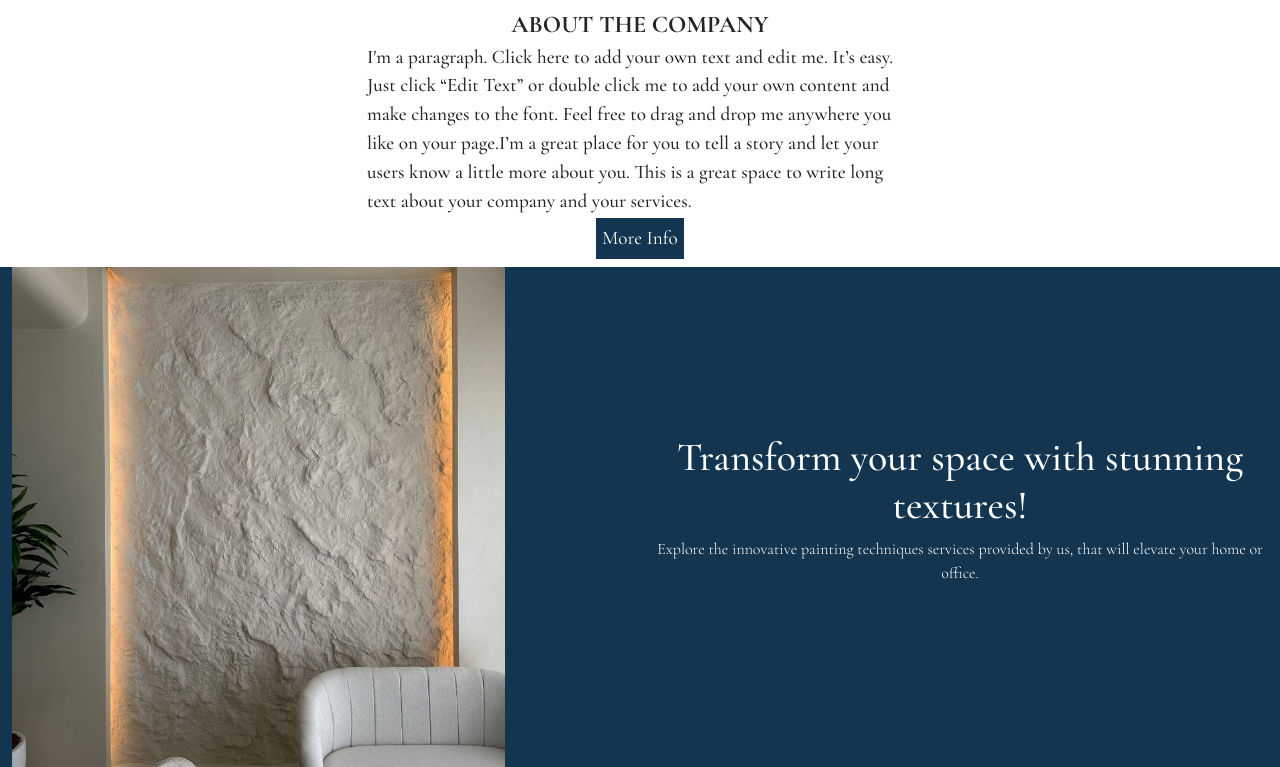
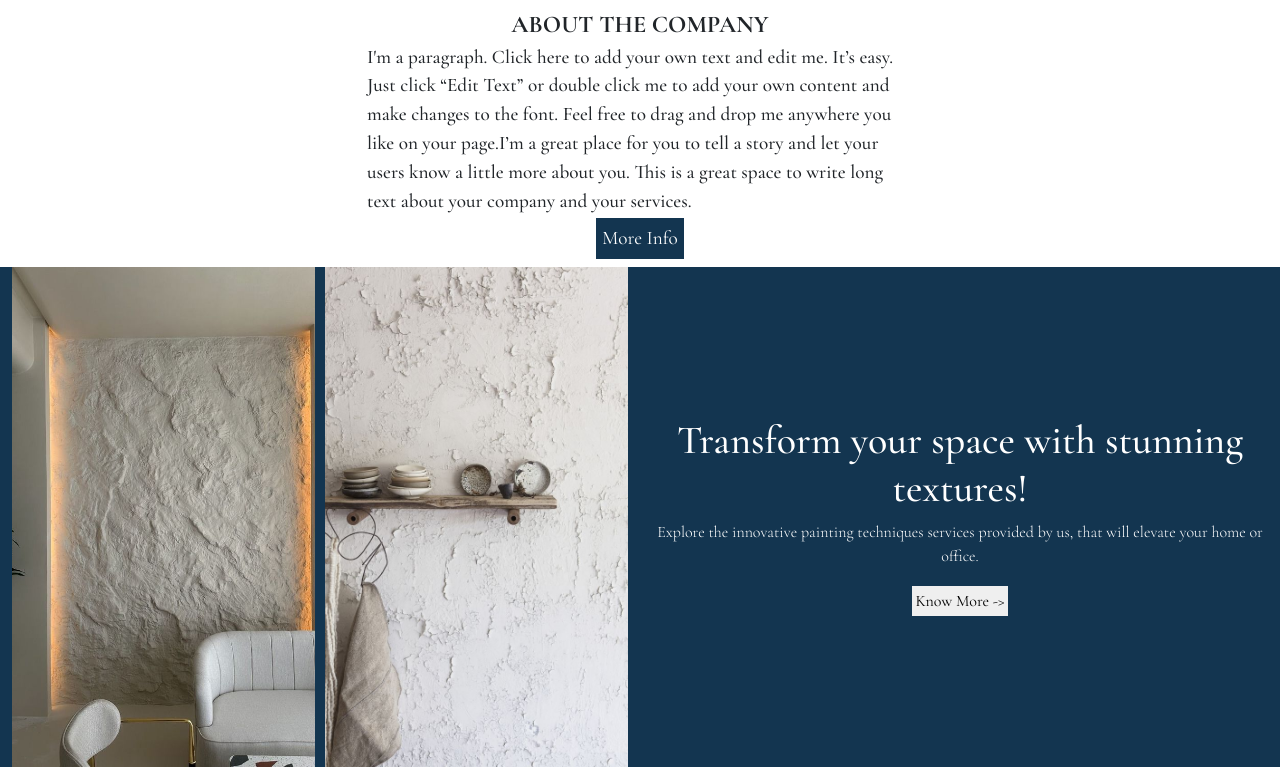
Before and after one commit to newBegum/Final-Yr-Project, a Flask app: page /home in a window 1280 px wide. Shown: the part 681-1448 px from the top of the page. Run offline with Flask 3, Linux system fonts and the light colour scheme.

Commit message:
Save current changes

```diff
--- a/static/css/home.css
+++ b/static/css/home.css
@@ -110,3 +110,14 @@ font-weight:500;
     justify-content: center;     /* Center horizontally */
     align-items: center;
 }
+#column1
+{
+    display:flex;
+    flex-wrap:wrap;
+
+}
+#txt_btn
+{
+    padding:3px;
+    border:2px solid #133550;
+}
--- a/templates/home.html
+++ b/templates/home.html
@@ -120,9 +120,19 @@
     </div> -->
     <div class="container-fluid" id="txt_container">
         <div class="row">
-            <!-- First Column: Image -->
-            <div class="col-12 col-md-6" >
-                <img src="{{ url_for('static', filename='images/texture1.jpg') }}" id="txt_image" alt="Texture Image"  style="height: 500px; object-fit: cover;" class="img-fluid">
+            <!-- First Column: Images -->
+            <div class="col-12 col-md-6" id="column1" style="display: flex; flex-wrap: wrap; justify-content: center; gap: 10px;">
+                <img src="{{ url_for('static', filename='images/texture1.jpg') }}"
+                     id="txt_image"
+                     alt="Texture Image"
+                     style="height: 500px; width:calc(50% - 5px); object-fit: cover;"
+                     class="img-fluid">
+
+                <img src="{{ url_for('static', filename='images/texture3.jpg') }}"
+                     id="txt_image"
+                     alt="Texture Image"
+                     style="height: 500px; width:calc(50% - 5px); object-fit: cover;"
+                     class="img-fluid">
             </div>
 
             <!-- Second Column: Content -->
@@ -131,9 +141,13 @@
                 <span>
                     <p>Explore the innovative painting techniques services provided by us, that will elevate your home or office.</p>
                 </span>
+                <button id="txt_btn">Know More -> </button>
             </div>
         </div>
     </div>
+
+
+
 
 
 
```
